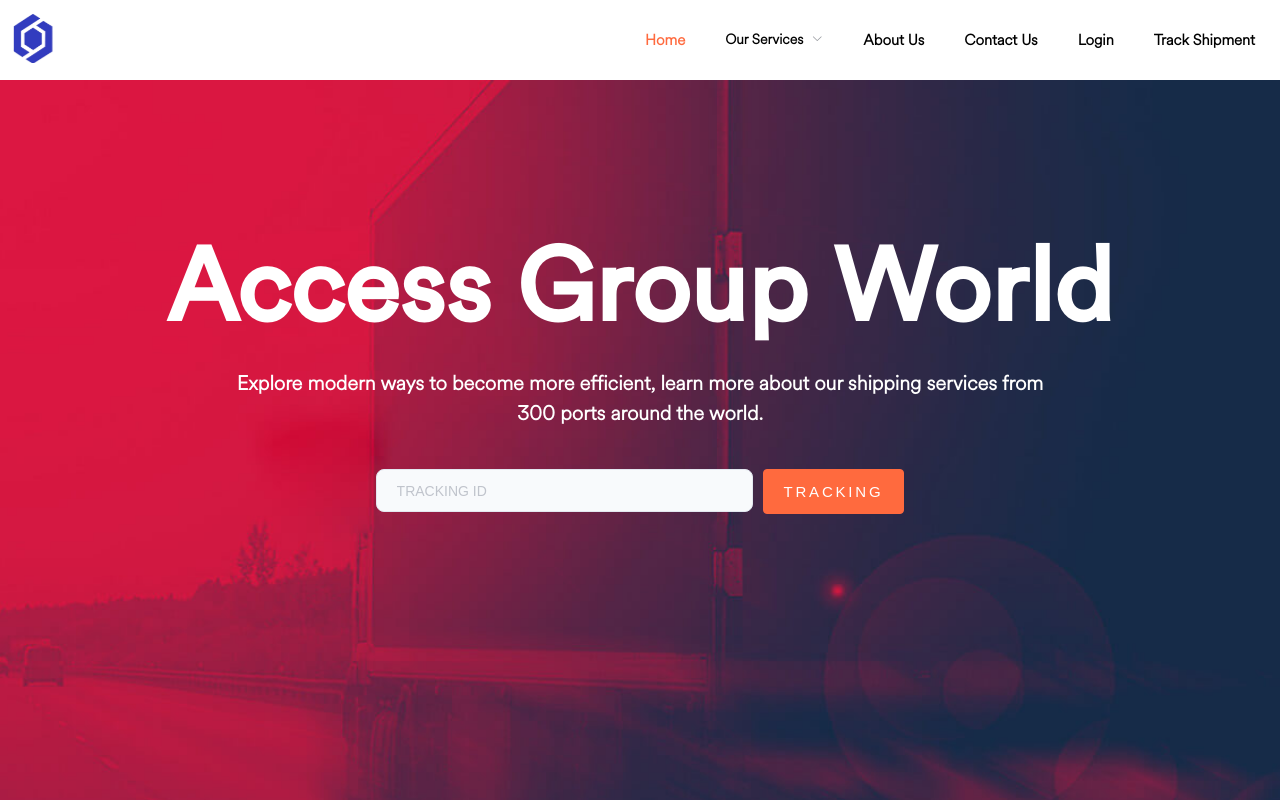
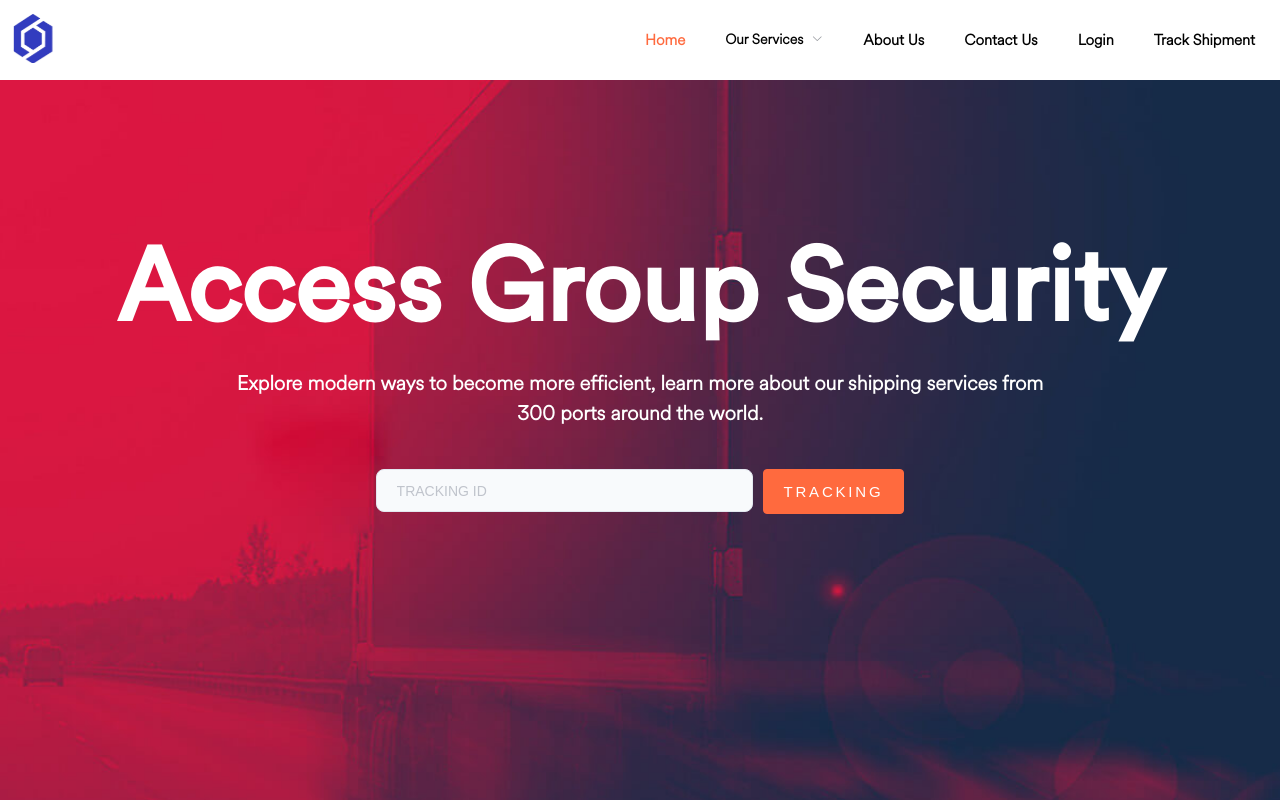
Before and after one commit to DeHerro1/aben_mining, a Nuxt app: page / in a window 1280 px wide. Built offline with nearby package versions, Linux system fonts and the light colour scheme.

Commit message:
latest update

```diff
--- a/pages/index.vue
+++ b/pages/index.vue
@@ -3,7 +3,7 @@
     <div class="landing_page_head">
       <div class="landing_page_content_container">
         <div class="landing_page_content">
-          <h1>Access Group World</h1>
+          <h1>Access Group Security</h1>
           <p>
             Explore modern ways to become more efficient, learn more about our
             shipping services from 300 ports around the world.
```
